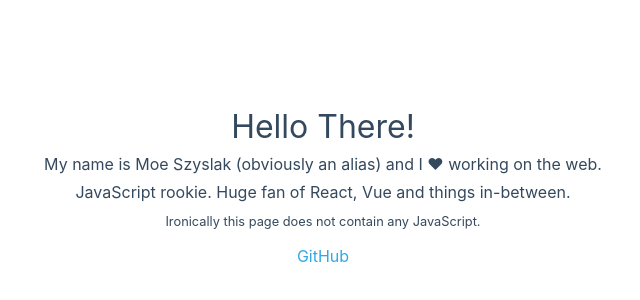
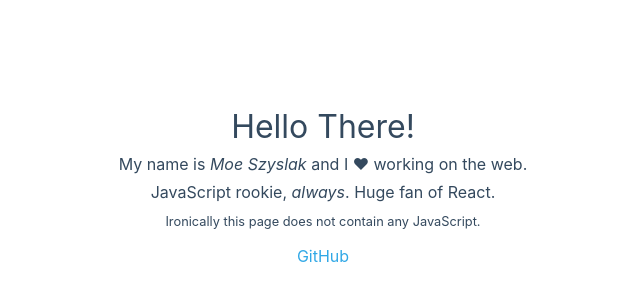
Before and after one commit to moe-szyslak/moe-szyslak.github.io, a plain HTML site: page index.html in a window 1280 px wide. Shown: the part 214-514 px from the top of the page, without its empty margins (317-957 px from the left). Drawn offline with Linux system fonts and the light colour scheme.

Commit message:
Line update...

```diff
--- a/index.html
+++ b/index.html
@@ -72,8 +72,8 @@
 
   <body>
     <h1>Hello There!</h1>
-    <p>My name is Moe Szyslak (obviously an alias) and I ❤ working on the web.</p>
-    <p>JavaScript rookie. Huge fan of React, Vue and things in-between.</p>
+    <p>My name is <i>Moe Szyslak</i> and I ❤ working on the web.</p>
+    <p>JavaScript rookie, <i>always</i>. Huge fan of React.</p>
     <p><small>Ironically this page does not contain any JavaScript.</small></p>
     <a class="github" href="https://github.com/moe-szyslak">GitHub</a>
   </body>
```
